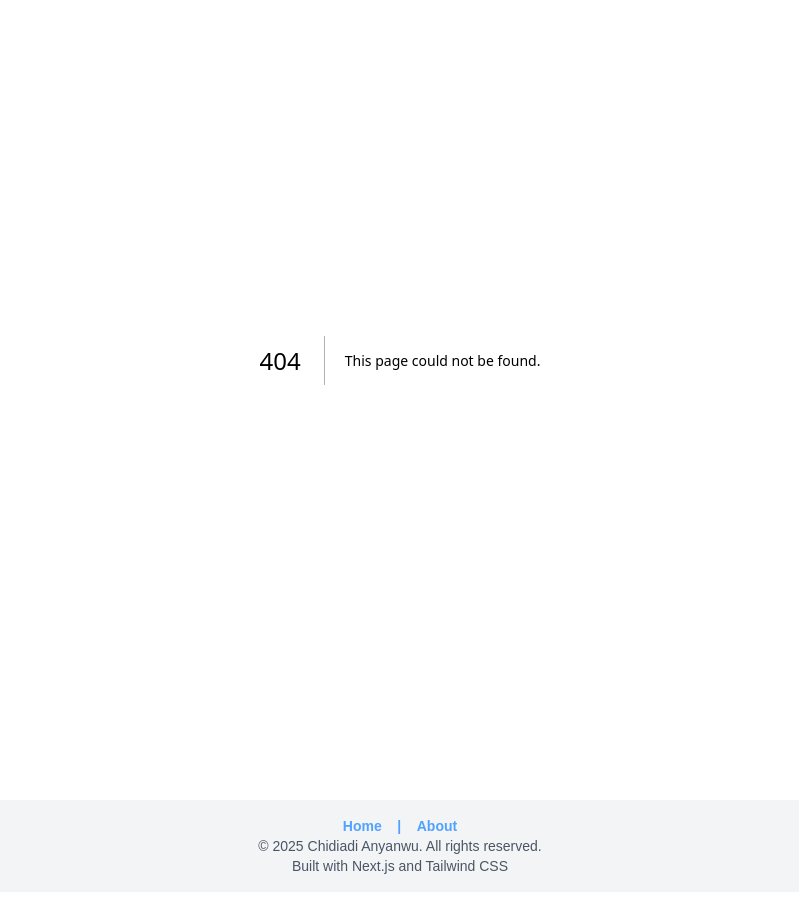
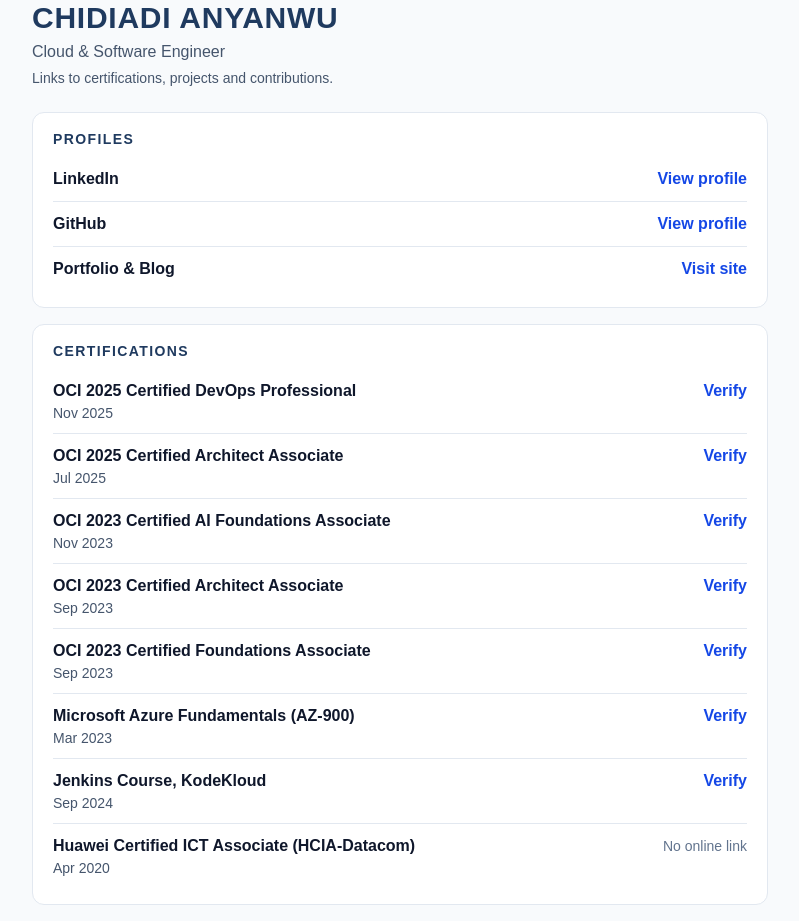
Before and after one commit to chidiadi01/simple-writer-portfolio, a Next.js app in the folder 01-simple-blog/: page /verify in a window 1280 px wide. Before the commit this address had no page. Shown: the part 100-1021 px from the top of the page, without its empty margins (240-1039 px from the left). Before the commit the page ends 992 px from the top, so only its background shows below. Built offline with nearby package versions, Linux system fonts and the light colour scheme.

Commit message:
Add a /verify route

```diff
--- /dev/null
+++ b/01-simple-blog/src/app/verify/page.tsx
@@ -0,0 +1,207 @@
+import type { Metadata } from "next";
+
+export const metadata: Metadata = {
+  title: "Verify | Chidiadi Anyanwu",
+  description:
+    "Links to certifications, projects and contributions.",
+};
+
+type Item = {
+  title: string;
+  detail?: string;
+  href?: string;
+  label?: string;
+};
+
+type Group = {
+  heading: string;
+  items: Item[];
+};
+
+const groups: Group[] = [
+  {
+    heading: "Profiles",
+    items: [
+      {
+        title: "LinkedIn",
+        href: "https://www.linkedin.com/in/chidiadi-anyanwu",
+        label: "View profile",
+      },
+      {
+        title: "GitHub",
+        href: "https://github.com/chidiadi01",
+        label: "View profile",
+      },
+      {
+        title: "Portfolio & Blog",
+        href: "https://chidiadi-portfolio.vercel.app/",
+        label: "Visit site",
+      },
+    ],
+  },
+  {
+    heading: "Certifications",
+    items: [
+      {
+        title: "OCI 2025 Certified DevOps Professional",
+        detail: "Nov 2025",
+        href: "https://catalog-education.oracle.com/ords/certview/sharebadge?id=F7D6B550FDC46283DDC071575D82BE7649AE32864277BD8AC0BFDED669E7F340",
+        label: "Verify",
+      },
+      {
+        title: "OCI 2025 Certified Architect Associate",
+        detail: "Jul 2025",
+        href: "https://brm-certview.oracle.com/ords/certview/ecertificate?ssn=OC4732790&trackId=OCI25CAA&key=3c30fbf1fb3080f4ffc8c91a65c2ed755741a644",
+        label: "Verify",
+      },
+      {
+        title: "OCI 2023 Certified AI Foundations Associate",
+        detail: "Nov 2023",
+        href: "https://catalog-education.oracle.com/ords/certview/sharebadge?id=460627CE694B99BC8FB96196AFA0861308C88AEABA19ED098DE6592283C5B517",
+        label: "Verify",
+      },
+      {
+        title: "OCI 2023 Certified Architect Associate",
+        detail: "Sep 2023",
+        href: "https://mylearn.oracle.com/ou/exam/oracle-cloud-infrastructure-2023-architect-associate-1z0-1072-23/35644/122140",
+        label: "Verify",
+      },
+      {
+        title: "OCI 2023 Certified Foundations Associate",
+        detail: "Sep 2023",
+        href: "https://catalog-education.oracle.com/ords/certview/sharebadge?id=D05D101D56976D2B2888BDD497AD2638A744FFC8695F5F30CA1E14E6694D038C",
+        label: "Verify",
+      },
+      {
+        title: "Microsoft Azure Fundamentals (AZ-900)",
+        detail: "Mar 2023",
+        href: "https://www.credly.com/badges/691fb8d3-d5c1-4970-8b50-c77e036e0ced/linked_in_profile",
+        label: "Verify",
+      },
+      {
+        title: "Jenkins Course, KodeKloud",
+        detail: "Sep 2024",
+        href: "https://learn.kodekloud.com/certificate/f5b6818b-7ccd-4e49-98e4-bc2a1b393052",
+        label: "Verify",
+      },
+      {
+        title: "Huawei Certified ICT Associate (HCIA-Datacom)",
+        detail: "Apr 2020",
+      },
+    ],
+  },
+  {
+    heading: "Projects",
+    items: [
+      {
+        title: "SMS-Controlled Generator System",
+        detail: "Final year project, embedded systems",
+        href: "https://www.linkedin.com/posts/chidiadi-anyanwu_engineering-innovation-grateful-activity-7284445314223136768-yHzL?utm_source=social_share_send&utm_medium=member_desktop_web&rcm=ACoAACymyTUBUgpIjj_wXFCpESGDVdaqg-y3GKw",
+        label: "View write-up",
+      },
+      {
+        title: "Personal Portfolio & Blog",
+        detail: "Next.js, Tailwind CSS",
+        href: "https://github.com/chidiadi01/simple-writer-portfolio/tree/main/01-simple-blog",
+        label: "Source code",
+      },
+      {
+        title: "National Trekkers Association Website",
+        detail: "React",
+        href: "https://github.com/chidiadi01/national-trekkers-association-website",
+        label: "Source code",
+      },
+    ],
+  },
+  {
+    heading: "Open Source Contributions",
+    items: [
+      {
+        title: "JSON Schema: conference repo",
+        detail: "Pull request #96",
+        href: "https://github.com/json-schema-org/conference/pull/96",
+        label: "View PR",
+      },
+      {
+        title: "JSON Schema: website repo",
+        detail: "Pull request #2404",
+        href: "https://github.com/json-schema-org/website/pull/2404",
+        label: "View PR",
+      },
+      {
+        title: "Nkowa okwu / IgboAPI",
+        detail: "Pull request #783",
+        href: "https://github.com/nkowaokwu/igbo_api/pull/783",
+        label: "View PR",
+      },
+      {
+        title: "Nkowa okwu / IgboAPI",
+        detail: "Pull request #794",
+        href: "https://github.com/nkowaokwu/igbo_api/pull/794",
+        label: "View PR",
+      },
+    ],
+  },
+];
+
+export default function VerifyPage() {
+  return (
+    <main className="min-h-screen bg-slate-50 text-slate-900 dark:bg-slate-900 dark:text-slate-100">
+      <div className="mx-auto max-w-3xl px-4 py-8 sm:py-10">
+        <header className="mb-6">
+          <h1 className="text-3xl font-bold tracking-wide text-[#1f3a5f] dark:text-blue-300">
+            CHIDIADI ANYANWU
+          </h1>
+          <p className="mt-1 text-slate-600 dark:text-slate-400">
+            Cloud &amp; Software Engineer
+          </p>
+          <p className="mt-1 text-sm text-slate-600 dark:text-slate-400">
+            Links to certifications, projects and contributions.
+          </p>
+        </header>
+
+        {groups.map((group) => (
+          <section
+            key={group.heading}
+            className="mb-4 rounded-xl border border-slate-200 bg-white px-5 py-4 dark:border-slate-700 dark:bg-slate-800"
+          >
+            <h2 className="mb-2 text-sm font-semibold uppercase tracking-widest text-[#1f3a5f] dark:text-blue-300">
+              {group.heading}
+            </h2>
+            <ul className="divide-y divide-slate-200 dark:divide-slate-700">
+              {group.items.map((item) => (
+                <li
+                  key={`${item.title}-${item.detail ?? ""}`}
+                  className="flex flex-col gap-0.5 py-2.5 sm:flex-row sm:items-baseline sm:justify-between sm:gap-4"
+                >
+                  <span className="font-semibold">
+                    {item.title}
+                    {item.detail && (
+                      <span className="block text-sm font-normal text-slate-600 dark:text-slate-400">
+                        {item.detail}
+                      </span>
+                    )}
+                  </span>
+                  {item.href ? (
+                    <a
+                      href={item.href}
+                      target="_blank"
+                      rel="noopener noreferrer"
+                      className="whitespace-nowrap font-semibold text-blue-700 hover:underline dark:text-blue-400"
+                    >
+                      {item.label ?? "Open"}
+                    </a>
+                  ) : (
+                    <span className="whitespace-nowrap text-sm text-slate-500 dark:text-slate-400">
+                      No online link
+                    </span>
+                  )}
+                </li>
+              ))}
+            </ul>
+          </section>
+        ))}
+      </div>
+    </main>
+  );
+}
```
